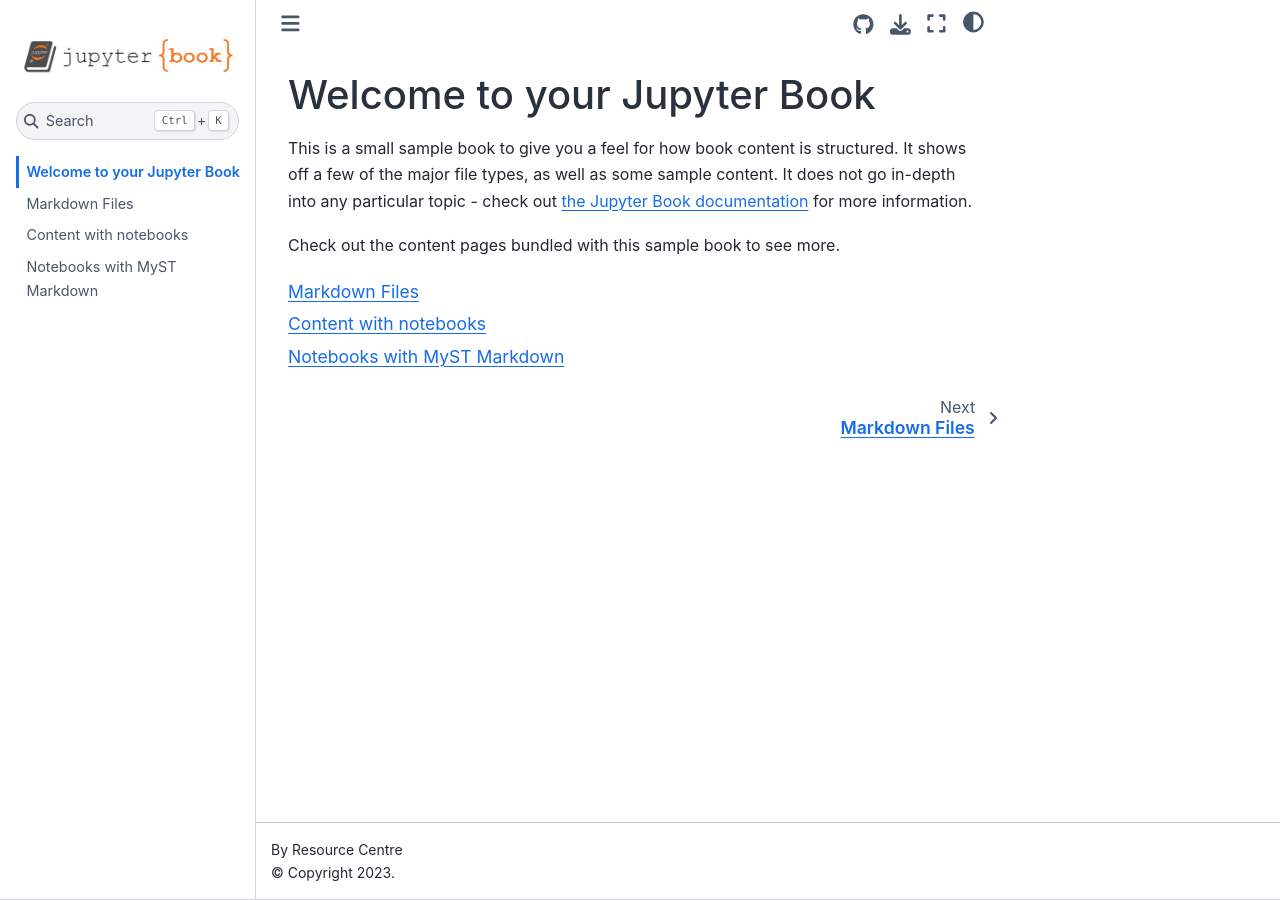
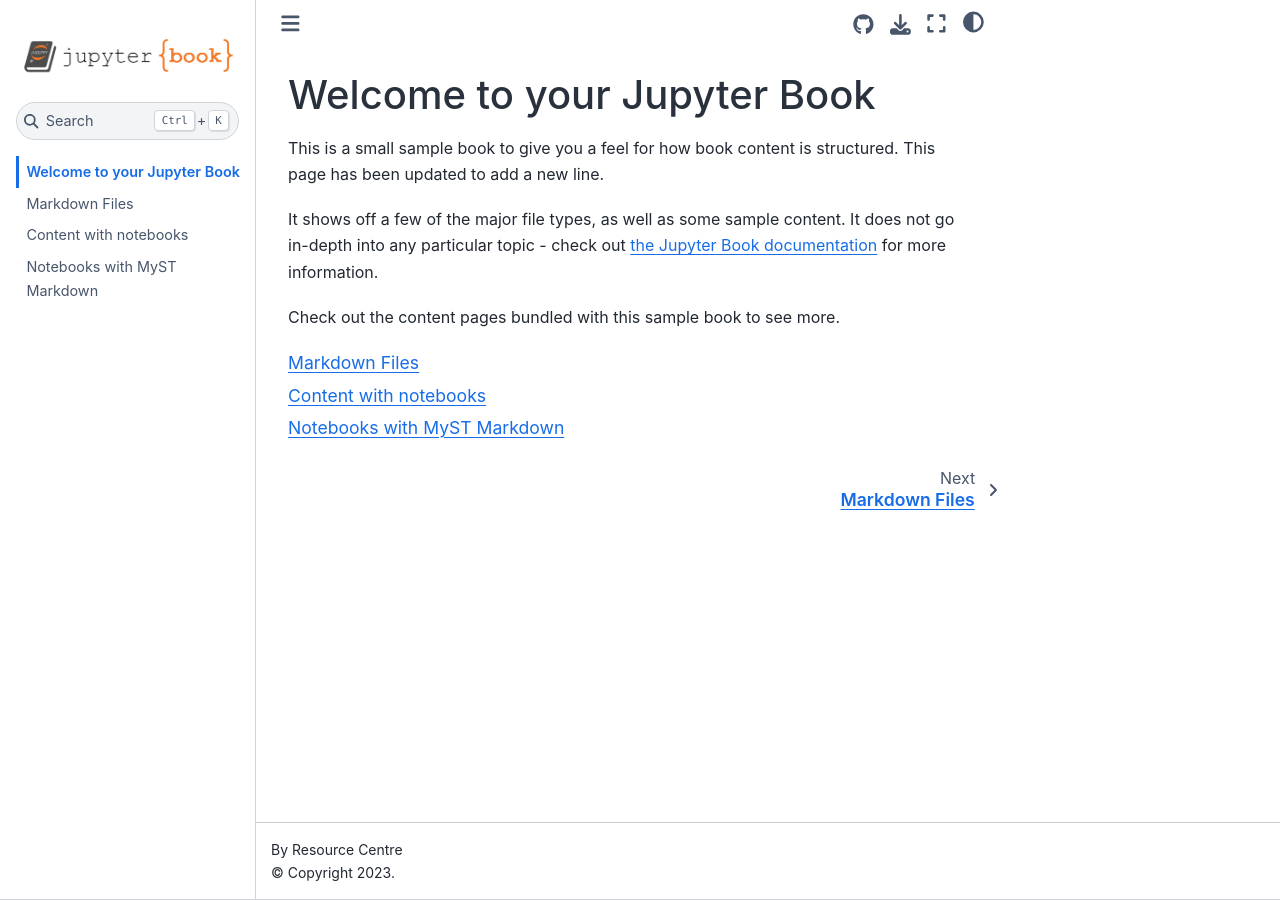
Before and after one commit to jwhitney/resource-collection, a Jupyter Book: the page built from intro.md, in a window 1280 px wide. Built offline with Jupyter Book 1.0.4 settings and Sphinx 7.4.7 and the Sphinx Book theme 1.1.4, drawn with Linux system fonts in a browser that asks for light colours.

Commit message:
Update intro.md

```diff
--- a/intro.md
+++ b/intro.md
@@ -1,7 +1,8 @@
 # Welcome to your Jupyter Book
 
 This is a small sample book to give you a feel for how book content is
-structured.
+structured. This page has been updated to add a new line.
+
 It shows off a few of the major file types, as well as some sample content.
 It does not go in-depth into any particular topic - check out [the Jupyter Book documentation](https://jupyterbook.org) for more information.
 
```
